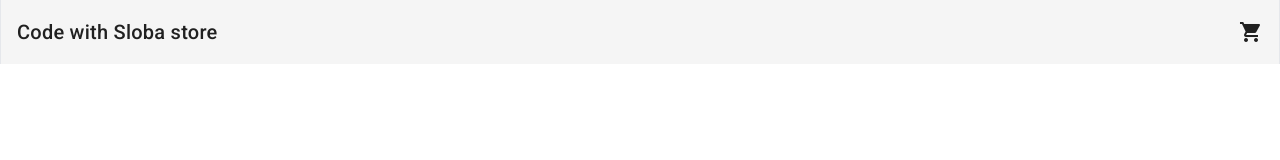
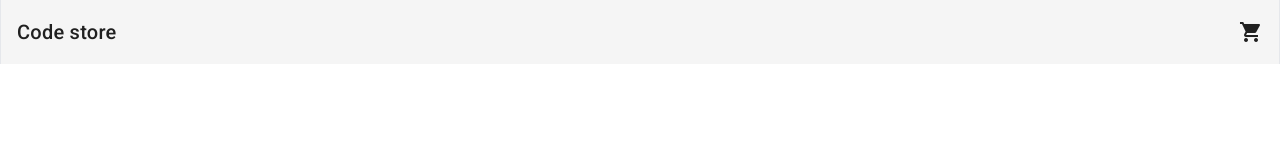
Before and after one commit to Jeanll7/E-Commerce-Store, an Angular app: page / in a window 1280 px wide. Shown: the top 160 px of the page. Built offline with nearby package versions, Linux system fonts and the light colour scheme.

Commit message:
config tailwind

```diff
--- a/src/app/app.module.ts
+++ b/src/app/app.module.ts
@@ -1,5 +1,8 @@
 import { NgModule } from "@angular/core";
 import { BrowserModule } from "@angular/platform-browser";
+
+import { AppRoutingModule } from "./app-routing.module";
+import { AppComponent } from "./app.component";
 
 import { MatSidenavModule } from "@angular/material/sidenav";
 import { MatGridListModule } from "@angular/material/grid-list";
@@ -14,8 +17,6 @@ import { MatTableModule } from "@angular/material/table";
 import { MatBadgeModule } from "@angular/material/badge";
 import { MatSnackBarModule } from "@angular/material/snack-bar";
 
-import { AppRoutingModule } from "./app-routing.module";
-import { AppComponent } from "./app.component";
 import { HeaderComponent } from "./components/header/header.component";
 
 @NgModule({
--- a/src/app/components/header/header.component.html
+++ b/src/app/components/header/header.component.html
@@ -1,5 +1,5 @@
 <mat-toolbar class="justify-between max-w-7xl mx-auto border-x">
-    <a routerLink="home">Code with Sloba store</a>
+    <a routerLink="home">Code store</a>
     <mat-icon>shopping_cart</mat-icon>
 
 </mat-toolbar>
--- a/src/styles.css
+++ b/src/styles.css
@@ -1,6 +1,6 @@
-@import "tailwindcss/base";
-@import "tailwindcss/components";
-@import "tailwindcss/utilities";
+@tailwind base;
+@tailwind components;
+@tailwind utilities;
 html,
 body {
     height: 100%;
```
